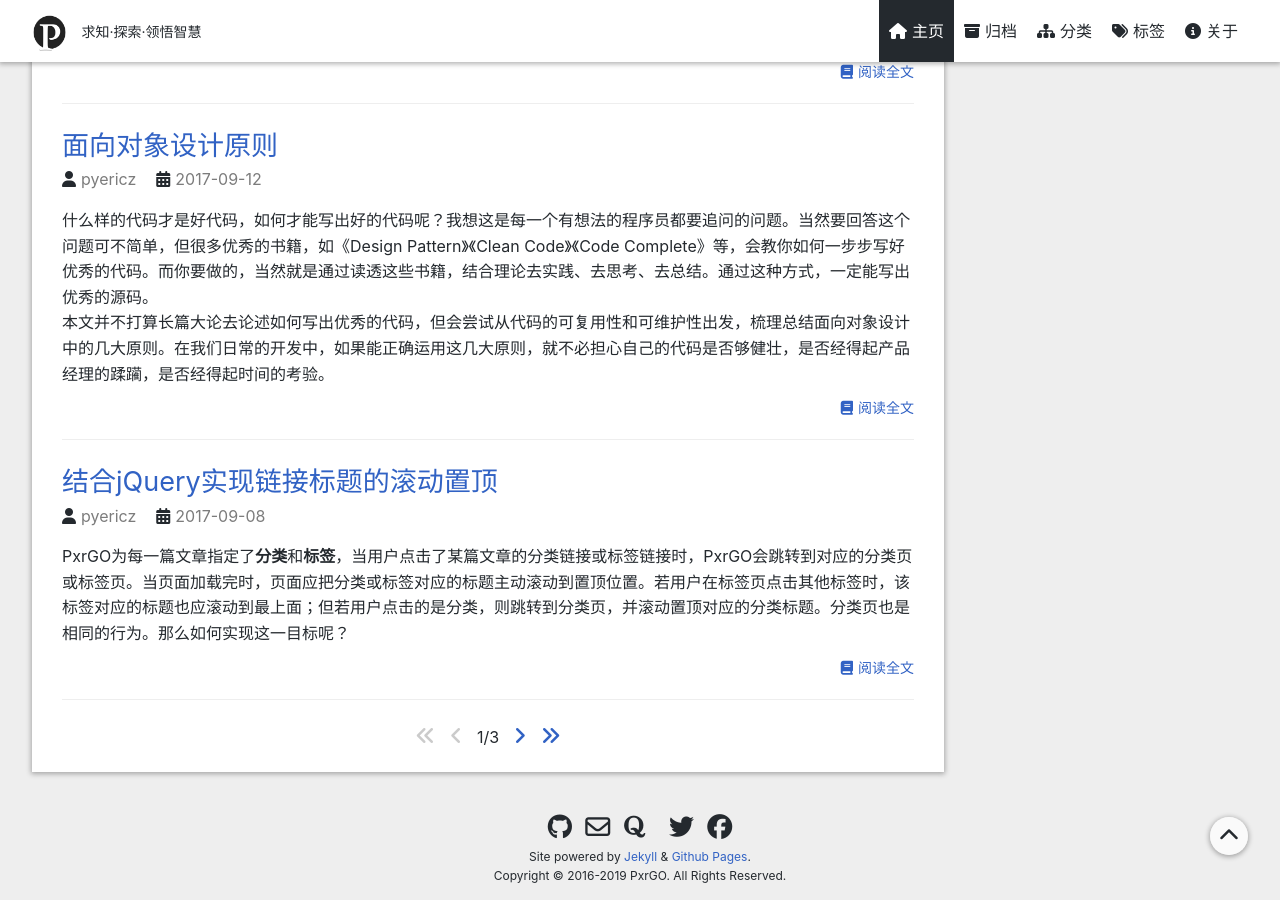
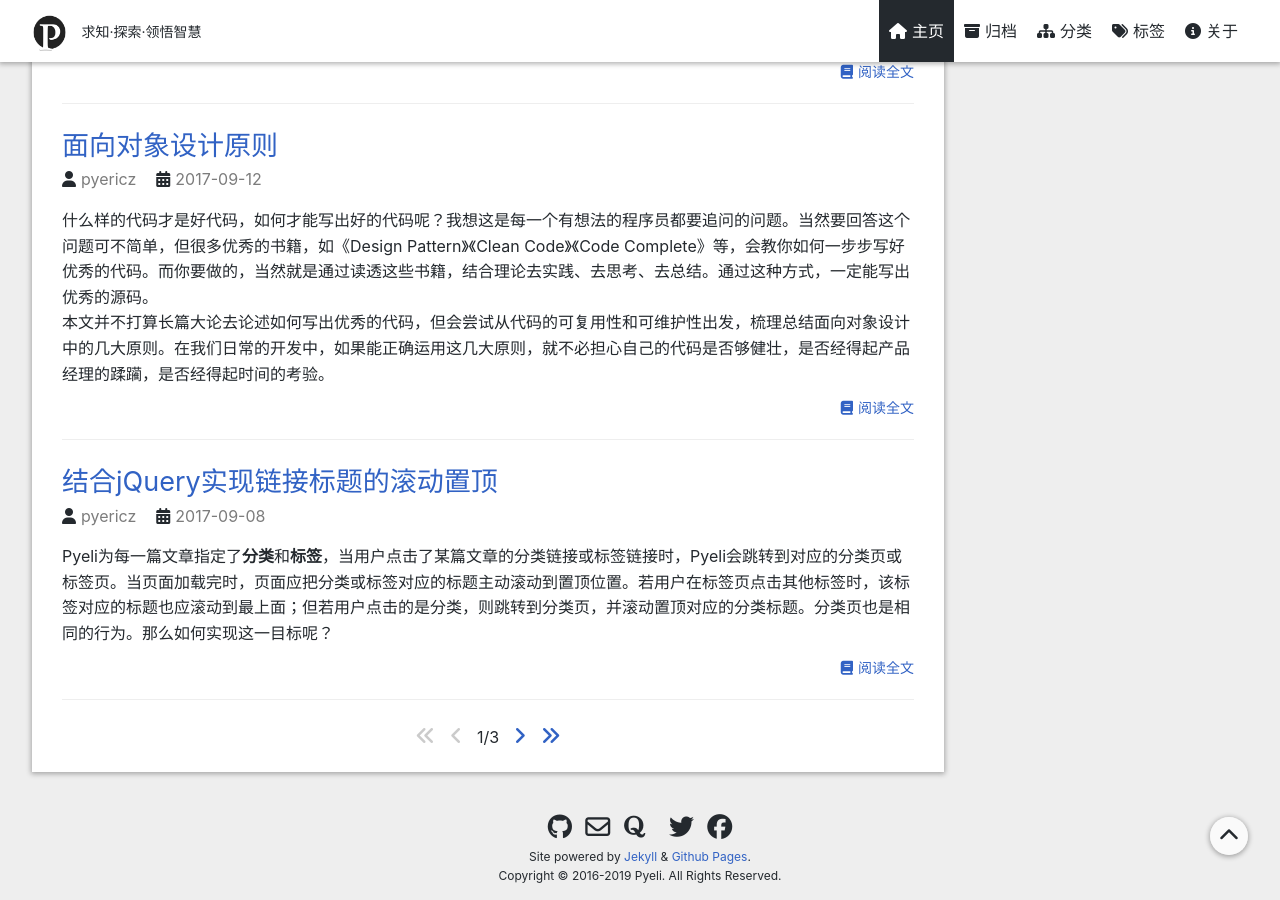
Before and after one commit to pyericz/blog, a Jekyll site: the page built from index.html, in a window 1280 px wide and 900 px high, scrolled down 4137 px. Built offline with Jekyll 4.4.1, drawn with Linux system fonts in a browser that asks for light colours; nearby versions of some CDN libraries; the list of posts is cut into pages by our own code; comment, search, counter and statistics services are not loaded; a style sheet for code colours, icons or effects is not loaded.

Commit message:
Update _config.yml

```diff
--- a/_config.yml
+++ b/_config.yml
@@ -1,11 +1,11 @@
 # Site settings
-title: PxrGO
+title: Pyeli
 layout: posts
 email: pyericz@yahoo.com
 description: "一抹午烟风隔断，野鸡声在竹林西。求知，探索，领悟智慧。科学、技术、思辨与随笔，用博客记录人生感悟。"
 brief-intro: "求知·探索·领悟智慧"
 baseurl: ""
-url: "http://www.pxrgo.com/"
+url: "https://blog.pyeli.com/"
 description_footer: 一抹午烟风隔断，野鸡声在竹林西
 github_username:  pyericz
 timezone: Asian/Shanghai
```
